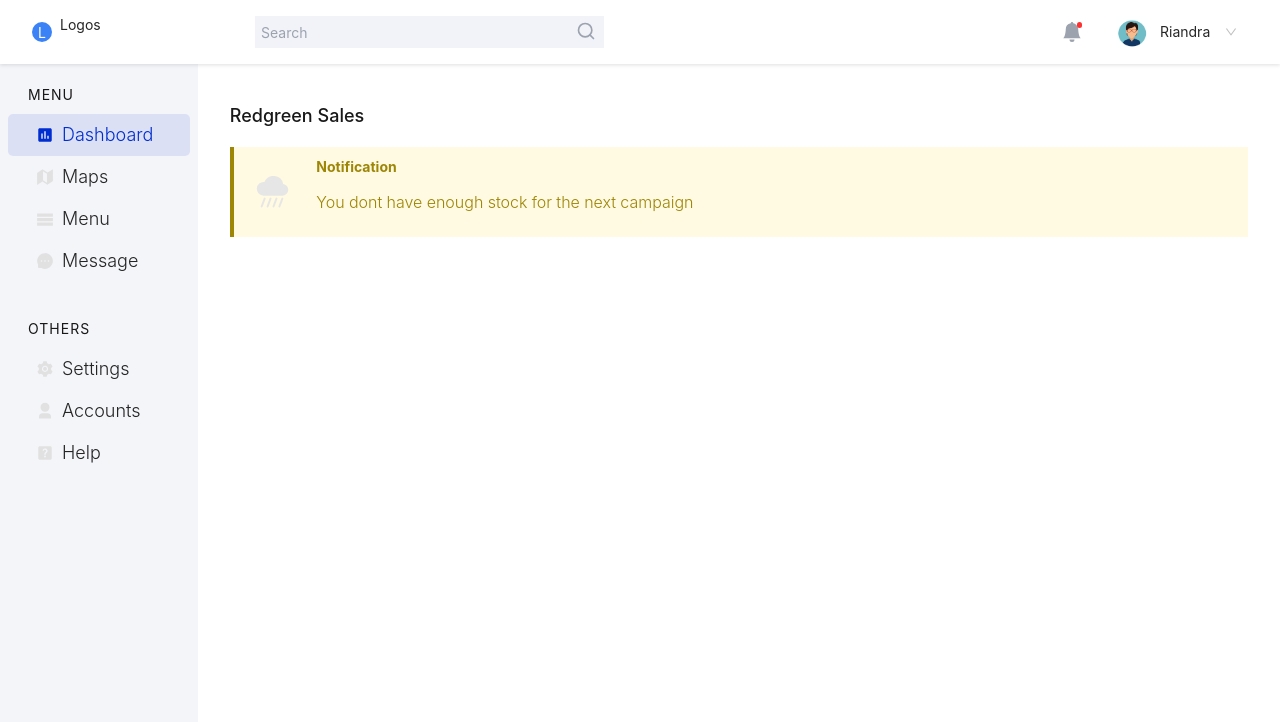
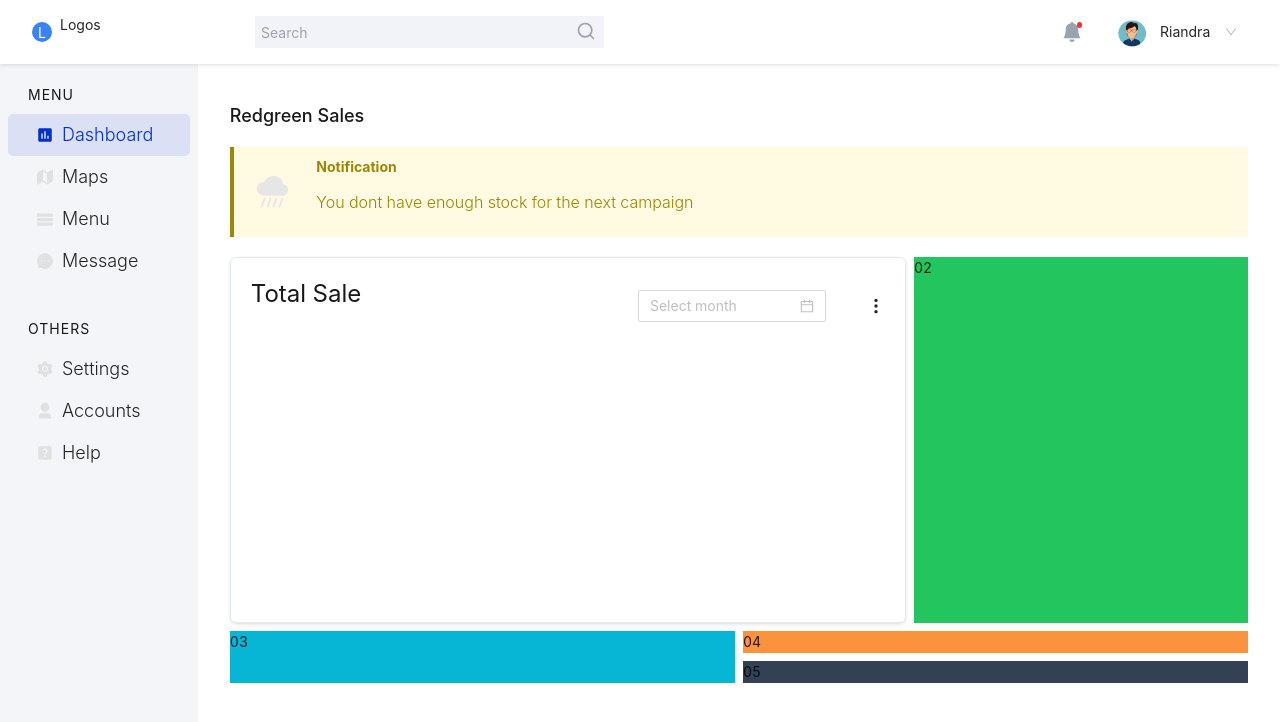
Before and after one commit to monirhabderabby/redgreenAssestment, a React (Create React App) app: page / in a window 1280 px wide. Shown: the top 722 px of the page. Built offline with nearby package versions, Linux system fonts and the light colour scheme; the HTML template or start-up script is replaced by a standard one.

Commit message:
added header in total sale card

```diff
--- a/src/App.css
+++ b/src/App.css
@@ -39,3 +39,8 @@
     letter-spacing: 0.5;
     color: #181818;
 }
+
+.card__shadow {
+    box-shadow: 0px 0.3px 0.9px rgba(0, 0, 0, 0.07),
+        0px 1.6px 3.6px rgba(0, 0, 0, 0.11);
+}
--- a/src/components/DashboardOverView/DashboardOverView.js
+++ b/src/components/DashboardOverView/DashboardOverView.js
@@ -1,10 +1,24 @@
 import React from "react";
 import Notification from "./Notification/Notification";
+import TotalSales from "./TotalSales/TotalSales";
 
 const DashboardOverView = () => {
     return (
         <div className="w-full px-4 md:px-[32px]">
             <Notification />
+
+            {/* h-[366px] w-[362px] */}
+            {/* h-[366px] w-[744px] */}
+
+            <section className="grid grid-cols-1 md:grid-cols-12 h-[366px] w-full gap-2 mt-[20px]">
+                <TotalSales />
+                <div className=" bg-green-500 md:col-span-4">02</div>
+                <div className="bg-cyan-500 h-full md:row-span-2 md:col-span-6">
+                    03
+                </div>
+                <div className="bg-orange-400 md:col-span-6">04</div>
+                <div className="bg-slate-700 md:col-span-6">05</div>
+            </section>
         </div>
     );
 };
--- /dev/null
+++ b/src/components/DashboardOverView/TotalSales/TotalSales.js
@@ -0,0 +1,22 @@
+import { DatePicker } from "antd";
+import React from "react";
+import { BsThreeDotsVertical } from "react-icons/bs";
+import "../../../App.css";
+
+const TotalSales = () => {
+    return (
+        <div className=" md:col-span-8 h-[366px] card__shadow rounded-6px border-[1px] border-[#E3E8EF]">
+            <header className="p-[20px] w-full flex items-center justify-between ">
+                <p className="font-normal text-[24px] leading-32px text-[#181818]">
+                    Total Sale
+                </p>
+                <div className="flex items-center">
+                    <DatePicker picker="month" />
+                    <BsThreeDotsVertical className="ml-[41px] text-lg" />
+                </div>
+            </header>
+        </div>
+    );
+};
+
+export default TotalSales;
--- a/tailwind.config.js
+++ b/tailwind.config.js
@@ -12,11 +12,13 @@ module.exports = {
             lineHeight: {
                 "20px": "20px",
                 "22px": "22px",
+                "32px": "32px",
             },
         },
         borderRadius: {
             "4px": "4px",
             "5px": "5px",
+            "6px": "6px",
             full: "100%",
         },
     },
```
